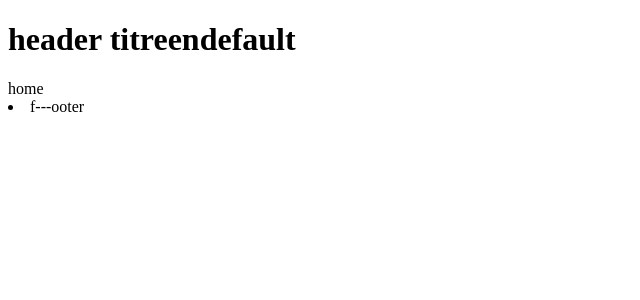
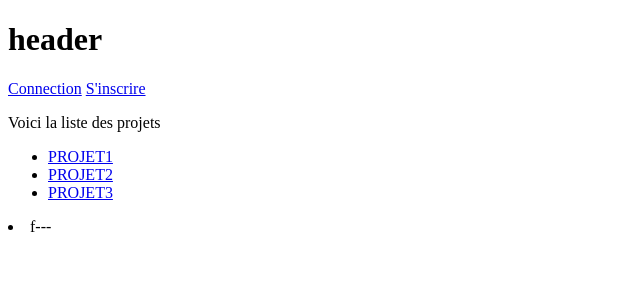
Before and after one commit to cylmat/crowdfunding, a PHP site: page / in a window 1280 px wide. Shown: the top 300 px of the page, without its empty margins (0-640 px from the left). Run offline with PHP 8.4, Linux system fonts and the light colour scheme; data that the repository does not hold is empty.

Commit message:
mise en place routage et url

```diff
--- a/app/autoload.php
+++ b/app/autoload.php
@@ -14,3 +14,5 @@ function autoload($class)
 }
 
 spl_autoload_register('autoload');
+
+require_once 'routes.php';
--- /dev/null
+++ b/app/routes.php
@@ -0,0 +1,9 @@
+<?php
+
+function url(string $url, array $params=[]): string
+{
+    if(!preg_match('/\w+\w+/',$url)) {
+        return '';
+    }
+    return "?".str_replace('_','&',$url).($params?'&'.http_build_query($params):'');
+}
--- a/app/views/defaults/index.phtml
+++ b/app/views/defaults/index.phtml
@@ -1,3 +1,8 @@
 <section>
-    home
+    <p>Voici la liste des projets</p>
+    <ul>
+        <li><a href="<?=url('project_get',['id'=>1])?>">PROJET1</a></li>
+        <li><a href="<?=url('project_get',['id'=>2])?>">PROJET2</a></li>
+        <li><a href="<?=url('project_get',['id'=>3])?>">PROJET3</a></li>
+    </ul>
 </section>
--- a/app/views/layout/header.phtml
+++ b/app/views/layout/header.phtml
@@ -1 +1,5 @@
-<h1>header <?=$title?></h1>
+<h1>header</h1>
+<p>
+    <a href="<?=url('user_signin')?>">Connection</a>
+    <a href="<?=url('user_subscribe')?>">S'inscrire</a>
+</p>
--- a/src/Classes/App.php
+++ b/src/Classes/App.php
@@ -114,7 +114,12 @@ class App
         extract($responseParams);
 
         ob_start();
-        include VIEW. strtolower($ctrl) . '/' . $action . '.phtml';
+        $file = VIEW. strtolower($ctrl) . '/' . $action . '.phtml';
+        if(!file_exists($file)) {
+            throw new \InvalidArgumentException("Le fichier ".strtolower($ctrl) . '/' . $action . '.phtml'." n'existe pas");
+            return '';
+        }
+        include $file;
         $content = ob_get_contents();
         ob_end_clean();
 
@@ -124,6 +129,6 @@ class App
     public function sendToLayout($params)
     {
         extract($params);
-        include VIEW.'layout.phtml';
+        include VIEW.'layout/layout.phtml';
     }
 }
--- a/src/Ctrl/Layout.php
+++ b/src/Ctrl/Layout.php
@@ -7,14 +7,14 @@ class Layout
     function headerAction()
     {
         return [
-            'title'=>'titreendefault'
+
         ];
     }
 
     function footerAction()
     {
         return [
-            'f'=>'ooter'
+
         ];
     }
 }
--- a/src/Ctrl/Project.php
+++ b/src/Ctrl/Project.php
@@ -10,4 +10,9 @@ class Project
 
         ];
     }
+
+    function getAction()
+    {
+
+    }
 }
```
Also changed, not shown: src/Ctrl/User.php (+9 -1 lines), app/views/layout/layout.phtml (renamed from app/views/layout.phtml), app/views/project/get.phtml (added), app/views/user/signin.phtml (added), app/views/user/subscribe.phtml (added).
